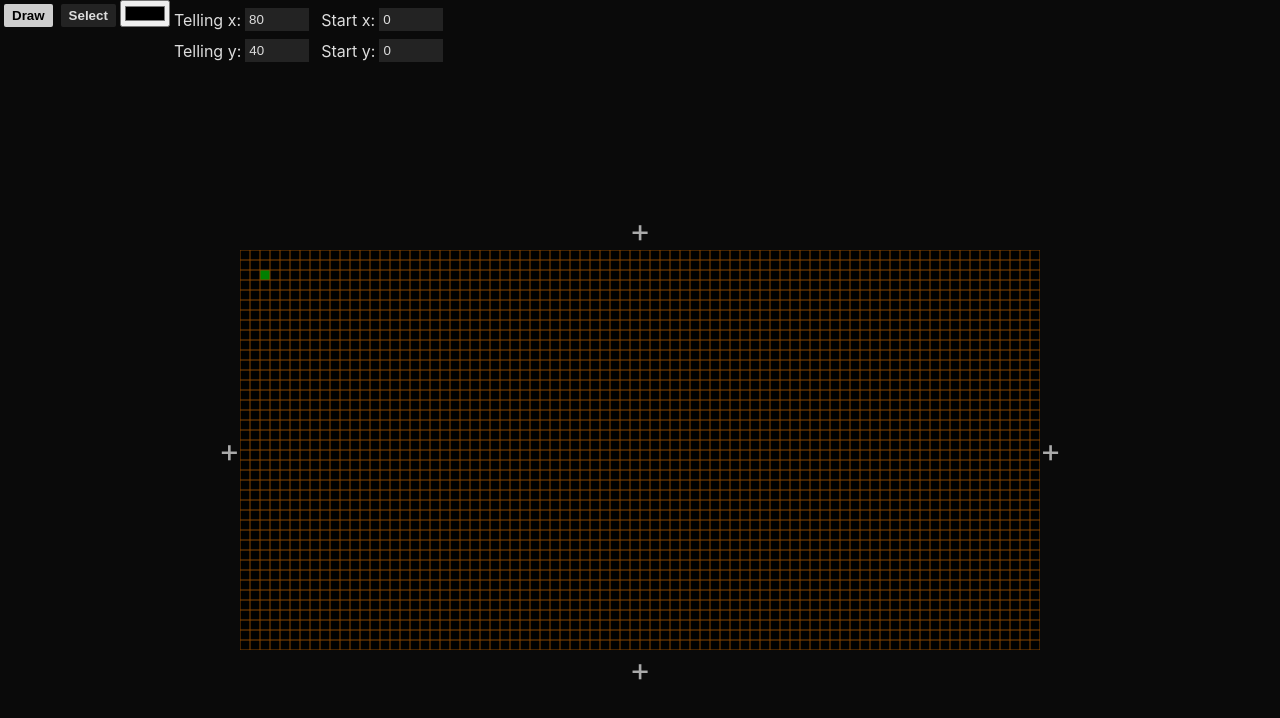
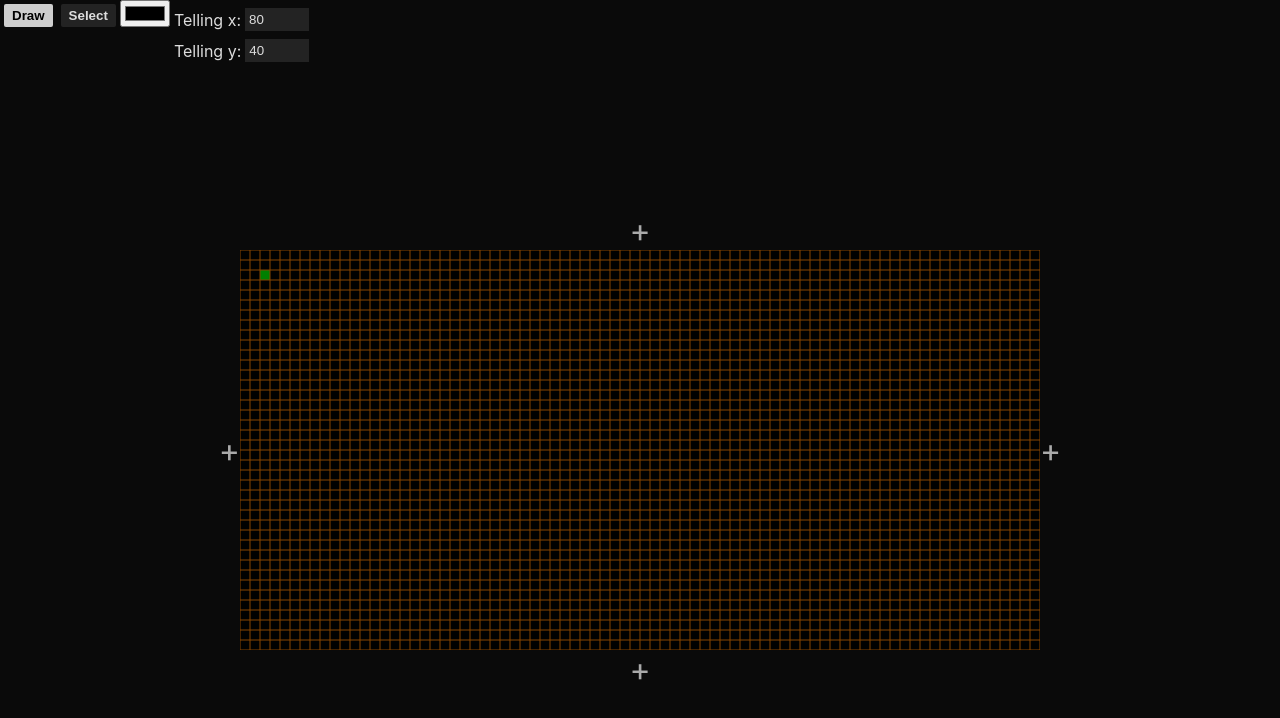
Before and after one commit to niklasmh/knithub, a React (Create React App) app: page / in a window 1280 px wide. Shown: the top 718 px of the page. Built offline with nearby package versions, Linux system fonts and the light colour scheme.

Commit message:
Remove position input

```diff
--- a/src/components/Toolbar.tsx
+++ b/src/components/Toolbar.tsx
@@ -121,26 +121,6 @@ export default class Toolbar extends Component<IProps, {}> {
             />
           </div>
         </div>
-        <div className="input-group">
-          <div className="input-element">
-            <label htmlFor="start-x">Start x:</label>
-            <input
-              id="start-x"
-              value={grid.start.x.toString()}
-              onChange={this.handleGridStartX.bind(this)}
-              type="number"
-            />
-          </div>
-          <div className="input-element">
-            <label htmlFor="start-y">Start y:</label>
-            <input
-              id="start-y"
-              value={grid.start.y.toString()}
-              onChange={this.handleGridStartY.bind(this)}
-              type="number"
-            />
-          </div>
-        </div>
       </div>
     )
   }
```
